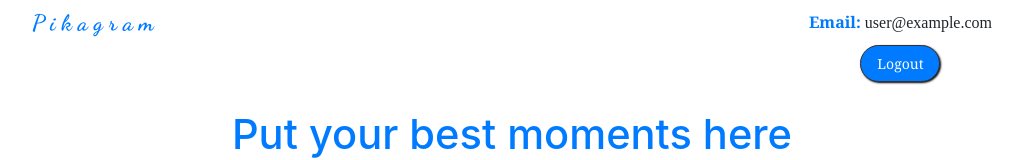
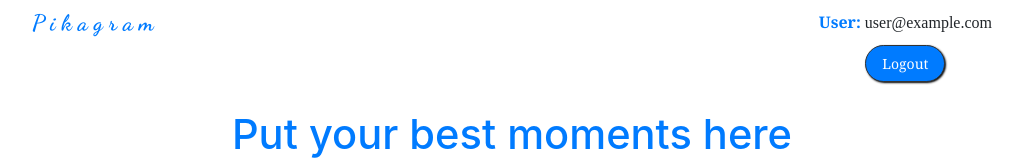
Before and after one commit to abhimishra01/pikagram, a React (Create React App) app: page / in a window 1280 px wide. Shown: the top 160 px of the page, without its empty margins (128-1151 px from the left). Built offline with nearby package versions, Linux system fonts and the light colour scheme; no server answers; the database is empty; sample sign-in values are in the browser's storage.

Commit message:
Changed Email Label to User

```diff
--- a/src/comps/logoutBtn.js
+++ b/src/comps/logoutBtn.js
@@ -19,7 +19,7 @@ const LogoutBtn = () => {
     return (
         <div className="profile">
           <div className="user">
-          <strong>Email:</strong> {currentUser.email}
+          <strong>User:</strong> {currentUser.email}
           </div>
                <div className="text-center logoutbtn">
                <Button variant="link" onClick={handleLogout}>Logout</Button>
```
